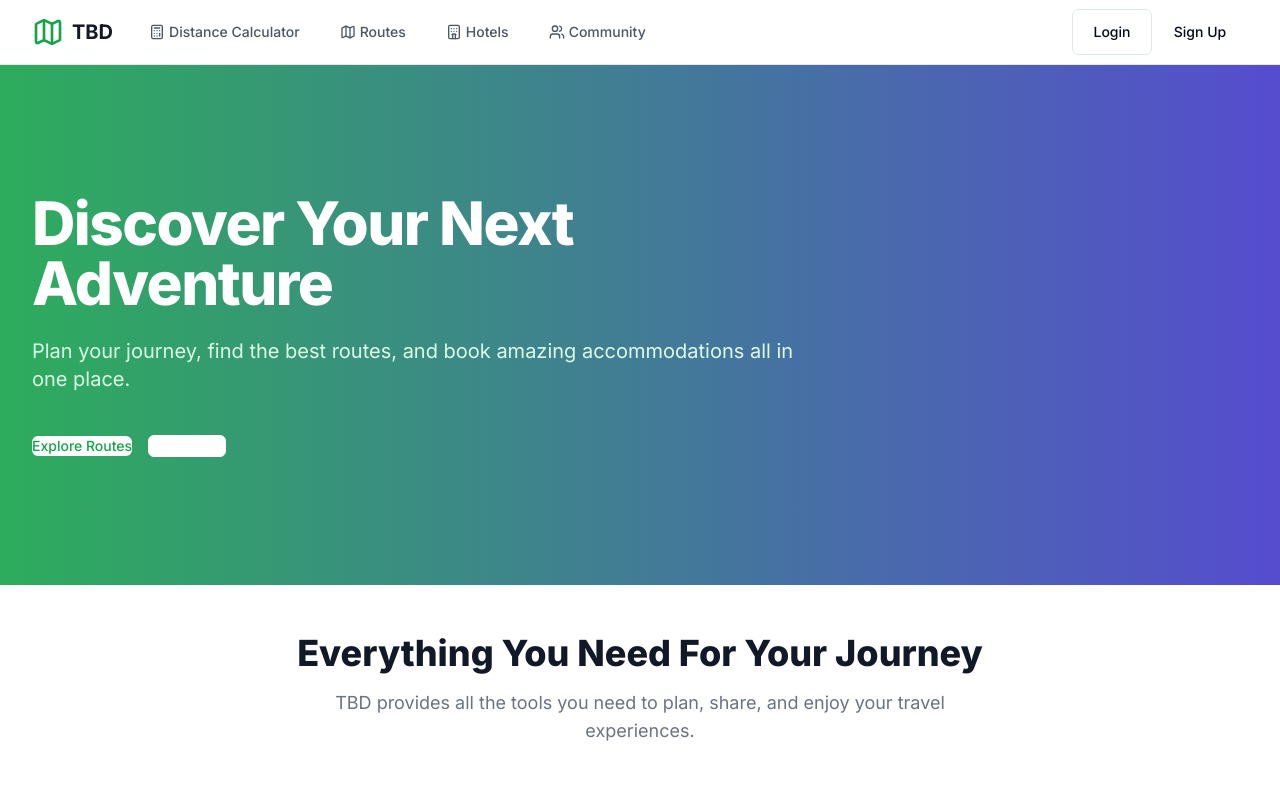
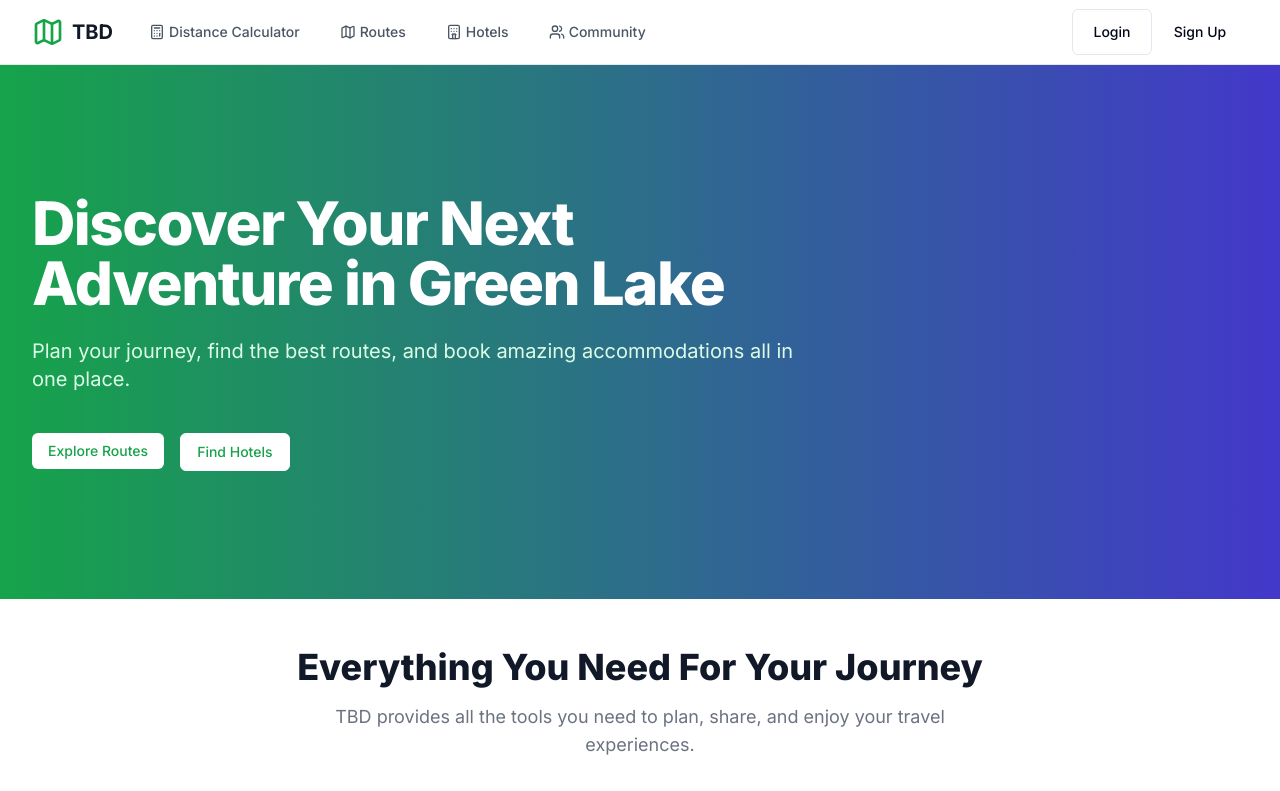
Before and after one commit to MateoGlzAlon/cds-techchallenge-phase2, a Next.js app in the folder frontend/: page / in a window 1280 px wide. Shown: the top 791 px of the page. Built offline with nearby package versions, Linux system fonts and the light colour scheme.

Commit message:
style: fixed landing page buttons

```diff
--- a/frontend/app/page.js
+++ b/frontend/app/page.js
@@ -9,23 +9,23 @@ export default function Home() {
     <div>
       {/* Hero Section */}
       <section className="relative">
-        <div className="absolute inset-0 bg-gradient-to-r from-green-600 to-indigo-700 opacity-90"></div>
+        <div className="absolute inset-0 bg-gradient-to-r from-green-600 to-indigo-700 opacity-100"></div>
         <div className="relative max-w-7xl mx-auto px-4 sm:px-6 lg:px-8 py-24 md:py-32">
           <div className="max-w-3xl">
             <h1 className="text-4xl font-extrabold tracking-tight text-white sm:text-5xl lg:text-6xl">
-              Discover Your Next Adventure
+              Discover Your Next Adventure in Green Lake
             </h1>
             <p className="mt-6 text-xl text-green-100 max-w-3xl">
               Plan your journey, find the best routes, and book amazing accommodations all in one place.
             </p>
             <div className="mt-10 flex flex-col sm:flex-row gap-4">
               <Link href="/routes">
-                <Button size="lg" className="bg-white text-green-600 hover:bg-green-50">
+                <Button size="lg" className="bg-white text-green-600 px-4 py-2 hover:bg-green-50">
                   Explore Routes
                 </Button>
               </Link>
               <Link href="/hotels">
-                <Button size="lg" variant="outline" className="text-white border-white hover:bg-white/10">
+                <Button size="lg" variant="outline" className="text-green-600 border-white px-4 py-2">
                   Find Hotels
                 </Button>
               </Link>
```
